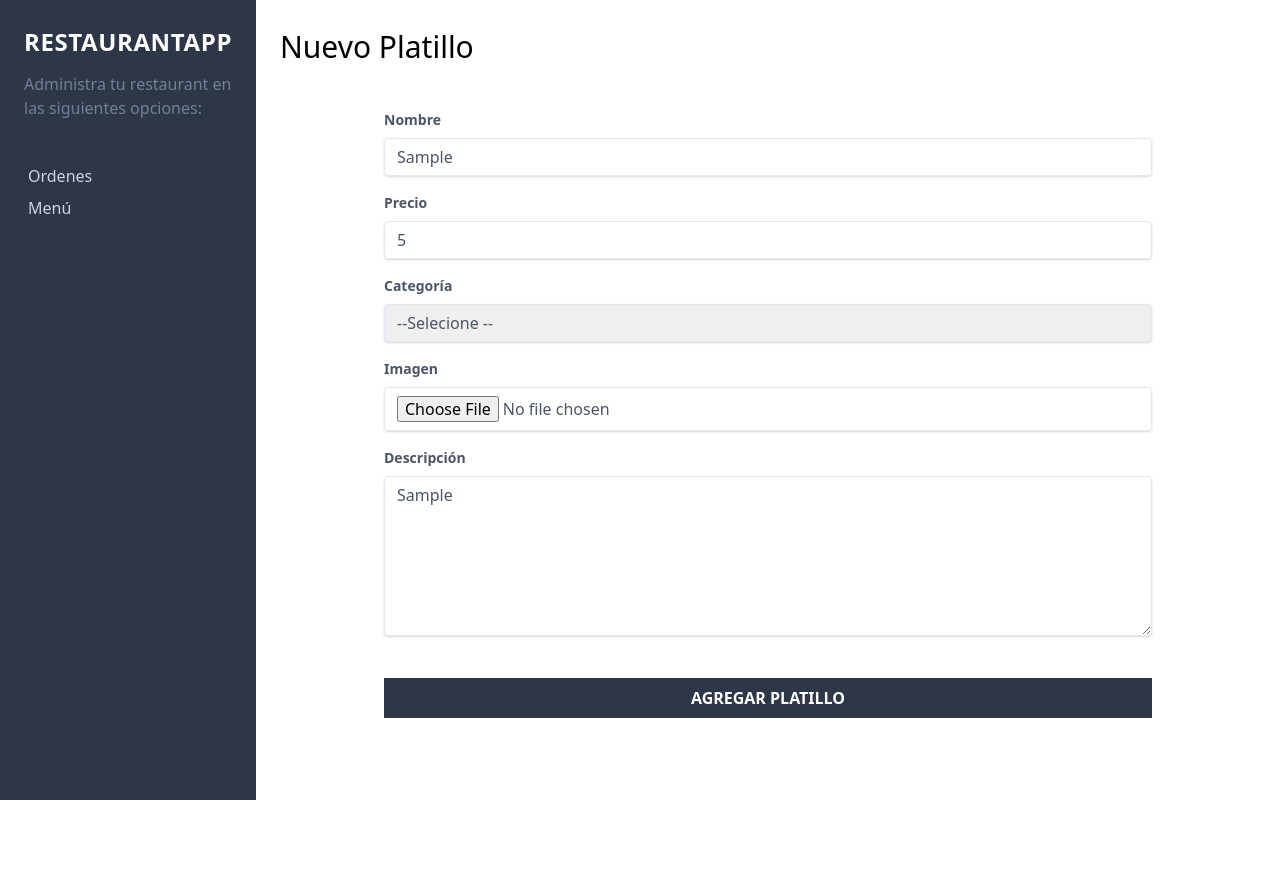
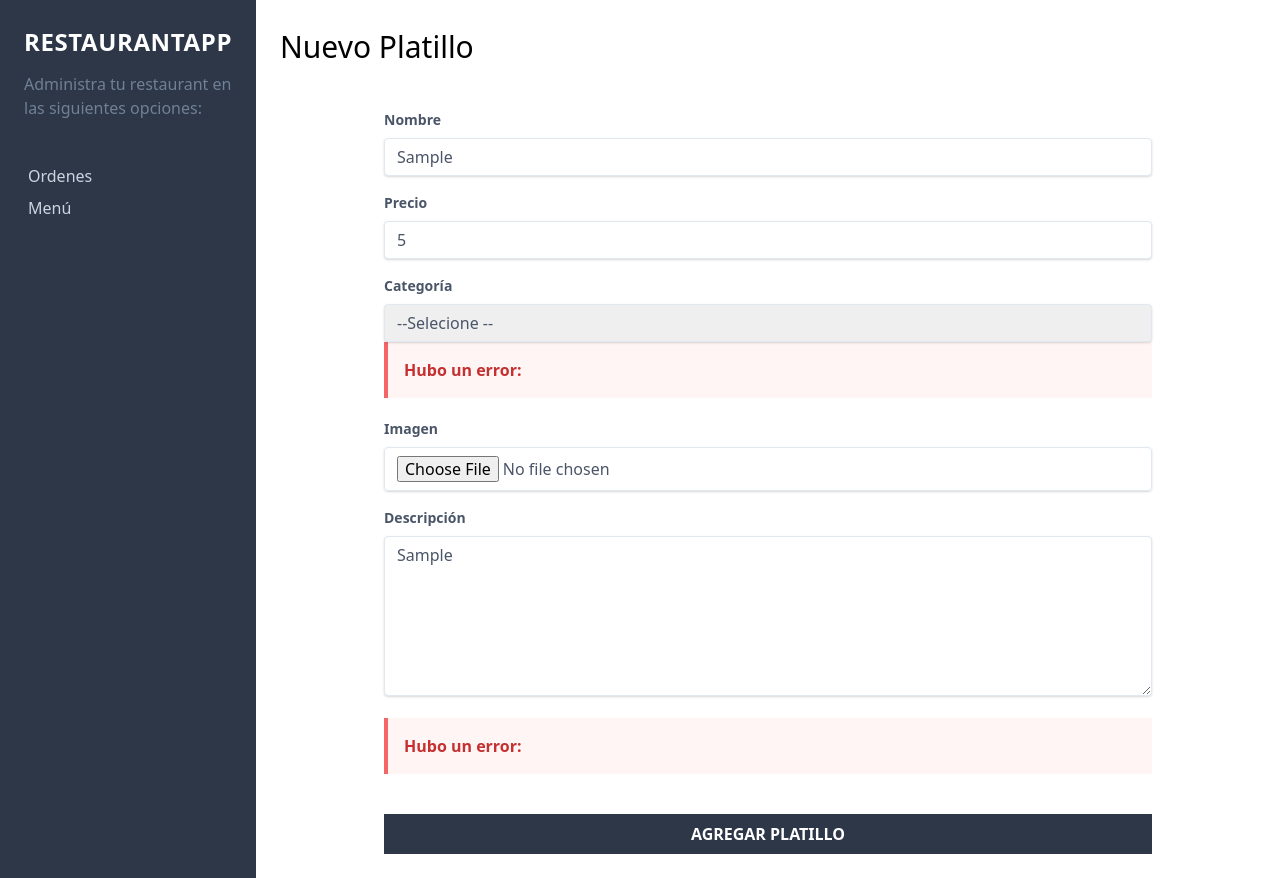
Before and after one commit to HectorAlarconGuerra/react-router-tailwindcss, a React (Create React App) app: page /nuevo-platillo in a window 1280 px wide. Both pictures are taken after typing "Sample", "5", "Sample" into the empty fields and a click on the input "Agregar Platillo". Before the commit the page ends 800 px from the top, so only its background shows below. Built offline with nearby package versions, Linux system fonts and the light colour scheme.

Commit message:
Validación con YUP

```diff
--- a/package.json
+++ b/package.json
@@ -13,7 +13,8 @@
     "react-router": "^6.0.0-beta.0",
     "react-router-dom": "^6.0.0-beta.0",
     "react-scripts": "4.0.1",
-    "web-vitals": "^0.2.4"
+    "web-vitals": "^0.2.4",
+    "yup": "^0.32.8"
   },
   "scripts": {
     "start": "npm run watch:css && react-scripts start",
--- a/src/components/pages/NuevoPlatillo.js
+++ b/src/components/pages/NuevoPlatillo.js
@@ -1,5 +1,6 @@
 import React from "react";
 import { useFormik } from "formik";
+import * as Yup from "yup";
 
 export default function NuevoPlatillo() {
   //validación y leer los datos del formulario
@@ -11,6 +12,18 @@ export default function NuevoPlatillo() {
       imagen: "",
       descripcion: "",
     },
+    validationSchema: Yup.object({
+      nombre: Yup.string()
+        .min(3, "Los Platillos deben tener al menos 3 carateres")
+        .required("El Nombre del platillo, es obligatorio"),
+      precio: Yup.number()
+        .min(1, "Debes agregar un número")
+        .required("El Precio es obligatorio"),
+      categoria: Yup.string().required("El Categoría es obligatoria"),
+      descripcion: Yup.string()
+        .min(10, "La descripción debe ser más larga")
+        .required("La descripción es obligatoria"),
+    }),
     onSubmit: (datos) => {
       console.log(datos);
     },
@@ -36,8 +49,18 @@ export default function NuevoPlatillo() {
                 placeholder="Nombre Platillo"
                 value={formik.values.nombre}
                 onChange={formik.handleChange}
+                onBlur={formik.handleBlur}
               />
             </div>
+            {formik.touched.nombre && formik.errors.nombre ? (
+              <div
+                className="bg-red-100 border-l-4 border-red-500 text-red-700 p-4 mb-5"
+                role="alert"
+              >
+                <p className="font-bold">Hubo un error:</p>
+                <p>{formik.errors.nombre}</p>
+              </div>
+            ) : null}
             <div className="mb-4">
               <label
                 className="block text-gray-700 text-sm font-bold mb-2"
@@ -53,8 +76,19 @@ export default function NuevoPlatillo() {
                 min="0"
                 value={formik.values.precio}
                 onChange={formik.handleChange}
+                onBlur={formik.handleBlur}
               />
             </div>
+            {formik.touched.precio && formik.errors.precio ? (
+              <div
+                className="bg-red-100 border-l-4 border-red-500 text-red-700 p-4 mb-5"
+                role="alert"
+              >
+                <p className="font-bold">Hubo un error:</p>
+                <p>{formik.errors.nombre}</p>
+              </div>
+            ) : null}
+
             <div className="mb-4">
               <label
                 className="block text-gray-700 text-sm font-bold mb-2"
@@ -68,6 +102,7 @@ export default function NuevoPlatillo() {
                 name="categoria"
                 value={formik.values.categoria}
                 onChange={formik.handleChange}
+                onBlur={formik.handleBlur}
               >
                 <option value="">--Selecione --</option>
                 <option value="desayuno">Desayuno</option>
@@ -77,6 +112,15 @@ export default function NuevoPlatillo() {
                 <option value="postre">Postre</option>
                 <option value="ensalada">Ensaladas</option>
               </select>
+              {formik.touched.categoria && formik.errors.categoria ? (
+                <div
+                  className="bg-red-100 border-l-4 border-red-500 text-red-700 p-4 mb-5"
+                  role="alert"
+                >
+                  <p className="font-bold">Hubo un error:</p>
+                  <p>{formik.errors.nombre}</p>
+                </div>
+              ) : null}
             </div>
             <div className="mb-4">
               <label
@@ -91,6 +135,7 @@ export default function NuevoPlatillo() {
                 type="file"
                 value={formik.values.imagen}
                 onChange={formik.handleChange}
+                onBlur={formik.handleBlur}
               />
             </div>
             <div className="mb-4">
@@ -106,8 +151,19 @@ export default function NuevoPlatillo() {
                 placeholder="Descripción del Platillo"
                 value={formik.values.descripcion}
                 onChange={formik.handleChange}
+                onBlur={formik.handleBlur}
               ></textarea>
             </div>
+            {formik.touched.descripcion && formik.errors.descripcion ? (
+              <div
+                className="bg-red-100 border-l-4 border-red-500 text-red-700 p-4 mb-5"
+                role="alert"
+              >
+                <p className="font-bold">Hubo un error:</p>
+                <p>{formik.errors.nombre}</p>
+              </div>
+            ) : null}
+
             <input
               type="submit"
               className="bg-gray-800 hover:bg-gray-900 w-full mt-5 p-2 text-white uppercase font-bold"
```
Also changed, not shown: 2 other files (tests, documents, lock files or other folders).
